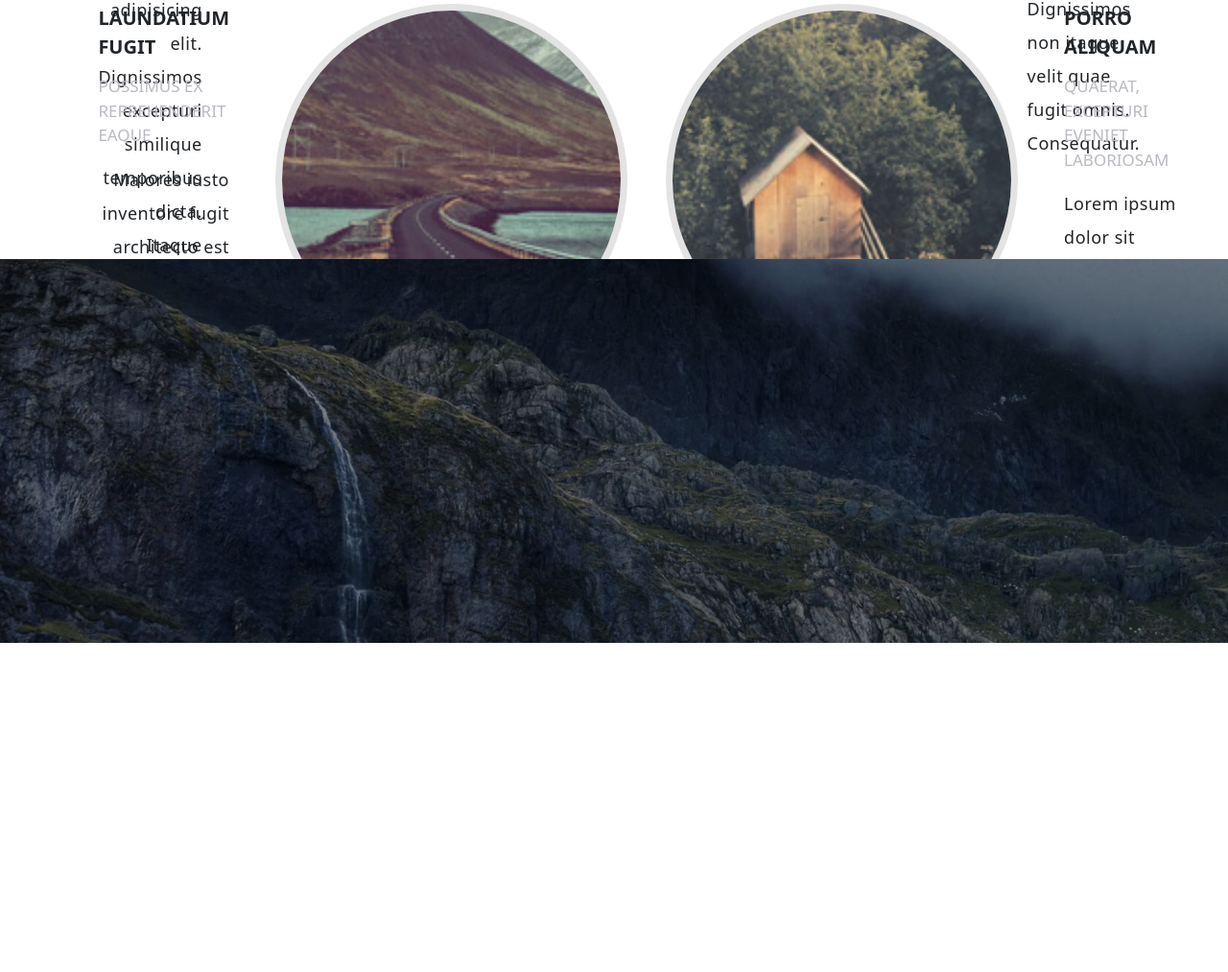
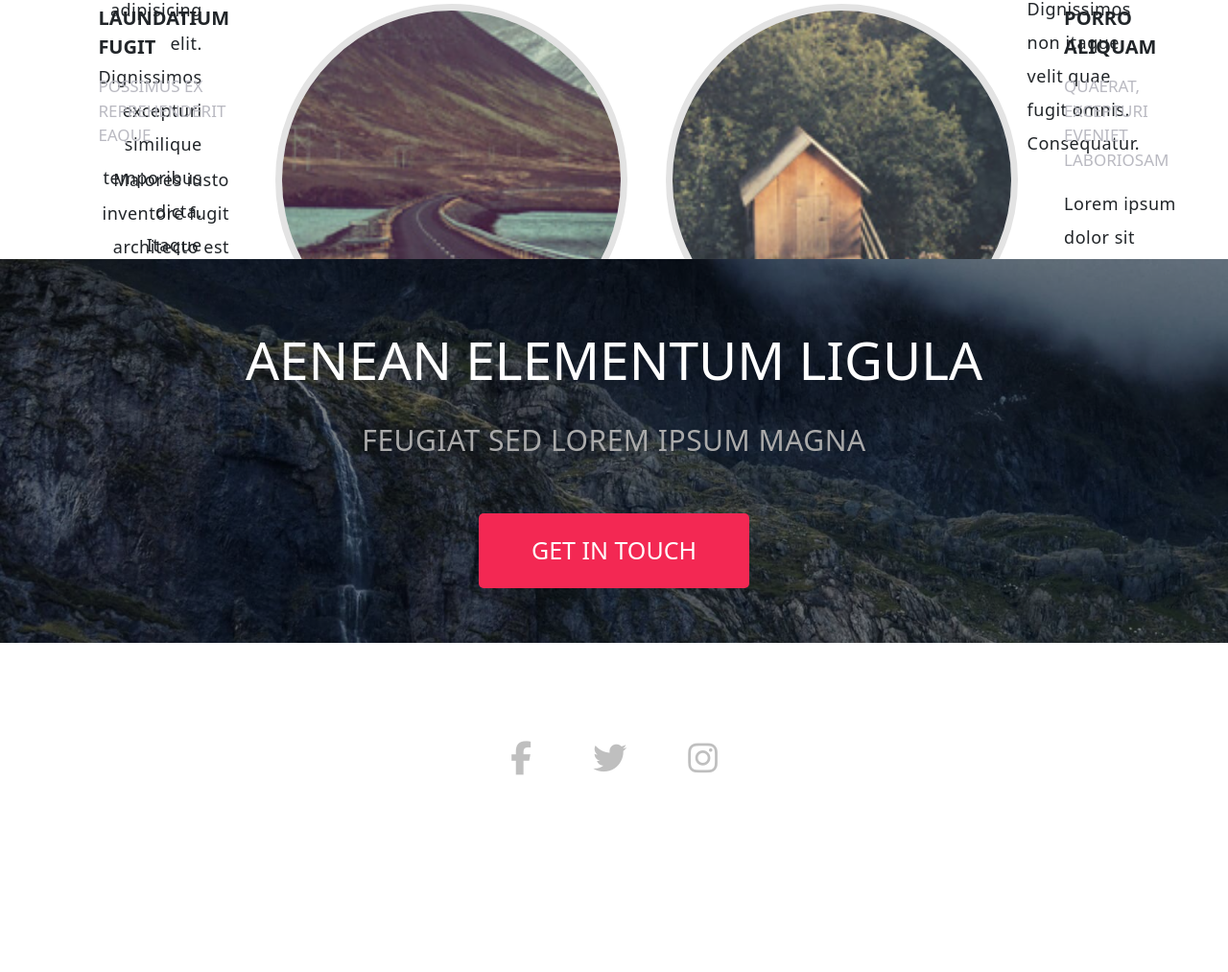
Before and after one commit to KadirDolek/Spatial-KD, a website: page index.html in a window 1280 px wide. Shown: the part 3045-4058 px from the top of the page at 96% size. Before the commit the page ends 3715 px from the top, so only its background shows below. Drawn offline with nearby package versions, Linux system fonts and the light colour scheme.

Commit message:
bientot finit footer

```diff
--- a/index.html
+++ b/index.html
@@ -113,8 +113,16 @@
     </div>
   </section>
   <section class="Sec5">
-
+    <div class="divSec5">
+      <p class="textsec5">AENEAN ELEMENTUM LIGULA</p>
+      <p class="textsec5bis">FEUGIAT SED LOREM IPSUM MAGNA</p>
+      <button>GET IN TOUCH</button>
+    </div>
   </section>
+  <footer>
+    <div class="logo"><i class="fa-brands fa-facebook-f"></i><i class="fa-brands fa-twitter"></i><i class="fa-brands fa-instagram"></i></div>
+    <div class="footerText"></div>
+  </footer>
 
     <script src="./node_modules/bootstrap/dist/js/bootstrap.bundle.min.js"></script>
 </body>
--- a/src/sass/partials/_style.sass
+++ b/src/sass/partials/_style.sass
@@ -201,3 +201,36 @@ ul
         height: 100%
         background-color: rgba(0, 0, 0, 0.5)
         z-index: 0
+    .divSec5
+        @include flex-center
+        flex-direction: column
+        color: white
+        position: relative
+        z-index:1
+        .textsec5
+            margin-top: 5%
+            font-size: 55px
+            margin-bottom: 1.5%
+        button
+            @include bouton
+            color: white
+            margin-top: 3%
+
+
+    .textsec5bis
+        font-weight: 400
+        text-transform: uppercase
+        color: rgb(170, 170, 170)
+        font-size: 30px
+        letter-spacing: 0.5px
+
+
+footer
+    height: 30vh
+    .logo
+        @include flex-center
+        color: grey
+        margin-top: 8%
+        font-size: 35px
+        gap: 5%
+        opacity: 50%
```
Also changed, not shown: public/styles/style.css, 1 other file.
